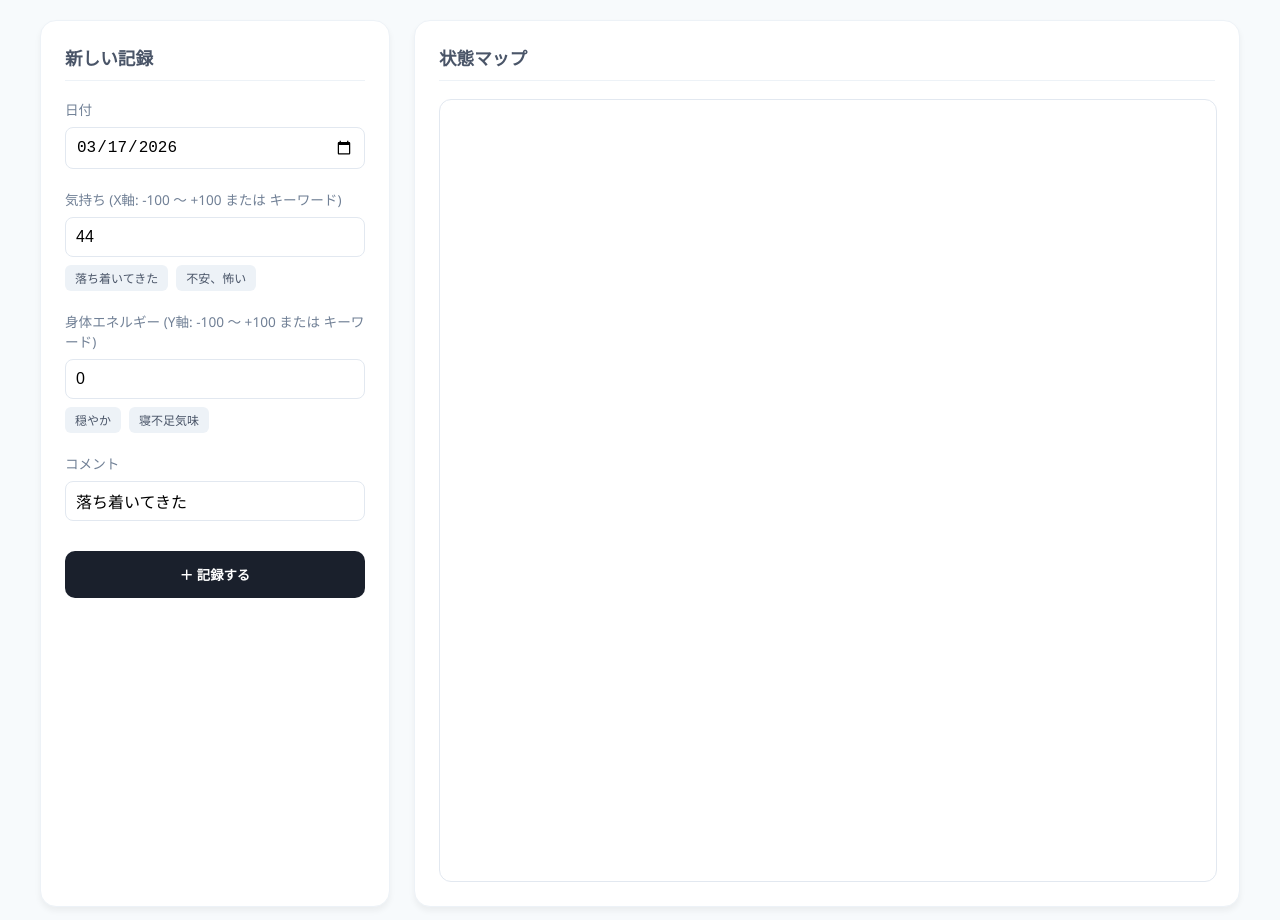
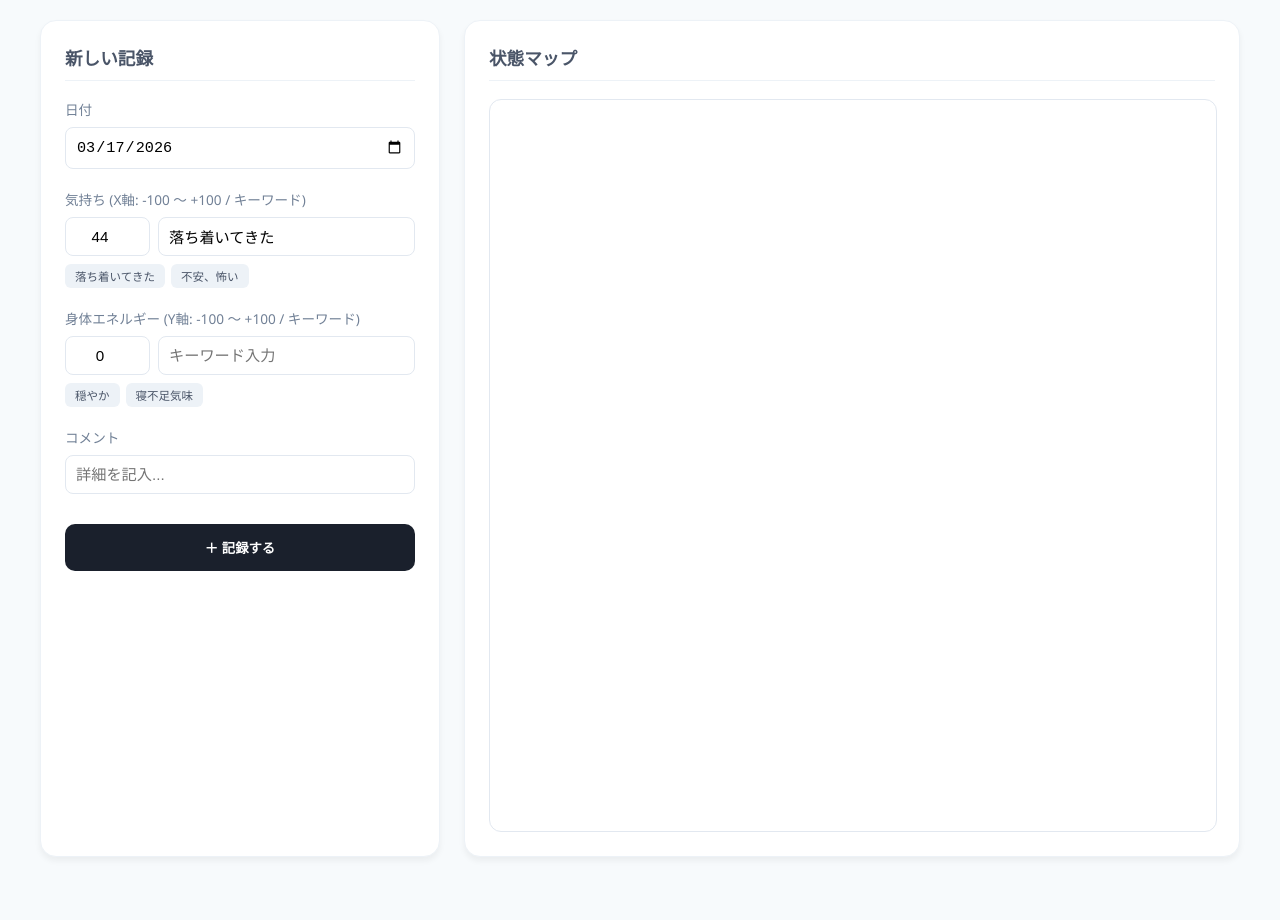
Before and after one commit to d3igurazu/emotion-log, a plain HTML site: page index.html in a window 1280 px wide. Both pictures are taken after a click on the element "落ち着いてきた". After the commit the page ends 877 px from the top, so only its background shows below. Drawn offline with Linux system fonts and the light colour scheme.

```diff
--- a/index.html
+++ b/index.html
@@ -7,17 +7,22 @@
   <style>
     :root { --primary-color: #1a202c; --bg-color: #f7fafc; --card-bg: #ffffff; }
     body { font-family: 'Segoe UI', Roboto, Helvetica, Arial, sans-serif; background-color: var(--bg-color); margin: 0; display: flex; justify-content: center; padding: 20px; }
-    .app-container { width: 100%; max-width: 1200px; display: grid; grid-template-columns: 350px 1fr; gap: 24px; }
+    .app-container { width: 100%; max-width: 1200px; display: grid; grid-template-columns: 400px 1fr; gap: 24px; }
 
     .card { background: var(--card-bg); border-radius: 16px; padding: 24px; box-shadow: 0 4px 6px rgba(0,0,0,0.05); border: 1px solid #edf2f7; }
     h3 { margin-top: 0; color: #4a5568; font-size: 1.1rem; border-bottom: 1px solid #edf2f7; padding-bottom: 10px; }
 
     .form-group { margin-bottom: 20px; }
     label { display: block; font-size: 0.85rem; color: #718096; margin-bottom: 8px; }
-    input { width: 100%; padding: 10px; border: 1px solid #e2e8f0; border-radius: 8px; box-sizing: border-box; font-size: 1rem; }
 
-    .tag-container { display: flex; flex-wrap: wrap; gap: 8px; margin-top: 8px; }
-    .tag { background: #edf2f7; color: #4a5568; padding: 4px 10px; border-radius: 6px; font-size: 0.75rem; cursor: pointer; transition: 0.2s; }
+    .input-row { display: flex; gap: 8px; }
+    .input-num { width: 85px !important; text-align: center; }
+    .input-text { flex: 1; }
+
+    input { padding: 10px; border: 1px solid #e2e8f0; border-radius: 8px; box-sizing: border-box; font-size: 0.95rem; }
+
+    .tag-container { display: flex; flex-wrap: wrap; gap: 6px; margin-top: 8px; }
+    .tag { background: #edf2f7; color: #4a5568; padding: 4px 10px; border-radius: 6px; font-size: 0.72rem; cursor: pointer; transition: 0.2s; }
     .tag:hover { background: #e2e8f0; }
 
     #map-container { background: white; border-radius: 12px; position: relative; width: 100%; aspect-ratio: 1/1; border: 1px solid #e2e8f0; }
@@ -34,30 +39,36 @@
     <h3>新しい記録</h3>
     <div class="form-group">
       <label>日付</label>
-      <input type="date" id="date">
+      <input type="date" id="date" style="width: 100%;">
     </div>
 
     <div class="form-group">
-      <label>気持ち (X軸: -100 ～ +100 または キーワード)</label>
-      <input type="text" id="xValue" value="0">
+      <label>気持ち (X軸: -100 ～ +100 / キーワード)</label>
+      <div class="input-row">
+        <input type="number" id="xValue" class="input-num" value="0" min="-100" max="100">
+        <input type="text" id="xKeyword" class="input-text" placeholder="キーワード入力">
+      </div>
       <div class="tag-container">
-        <span class="tag" onclick="setVal('xValue', 44, '落ち着いてきた')">落ち着いてきた</span>
-        <span class="tag" onclick="setVal('xValue', -28, '不安、怖い')">不安、怖い</span>
+        <span class="tag" onclick="setVal('x', 44, '落ち着いてきた')">落ち着いてきた</span>
+        <span class="tag" onclick="setVal('x', -28, '不安、怖い')">不安、怖い</span>
       </div>
     </div>
 
     <div class="form-group">
-      <label>身体エネルギー (Y軸: -100 ～ +100 または キーワード)</label>
-      <input type="text" id="yValue" value="0">
+      <label>身体エネルギー (Y軸: -100 ～ +100 / キーワード)</label>
+      <div class="input-row">
+        <input type="number" id="yValue" class="input-num" value="0" min="-100" max="100">
+        <input type="text" id="yKeyword" class="input-text" placeholder="キーワード入力">
+      </div>
       <div class="tag-container">
-        <span class="tag" onclick="setVal('yValue', 36, '穏やか')">穏やか</span>
-        <span class="tag" onclick="setVal('yValue', -11, '寝不足気味')">寝不足気味</span>
+        <span class="tag" onclick="setVal('y', 36, '穏やか')">穏やか</span>
+        <span class="tag" onclick="setVal('y', -11, '寝不足気味')">寝不足気味</span>
       </div>
     </div>
 
     <div class="form-group">
       <label>コメント</label>
-      <input type="text" id="comment" placeholder="詳細を記入...">
+      <input type="text" id="comment" placeholder="詳細を記入..." style="width: 100%;">
     </div>
     <button class="btn-save" onclick="saveData()">＋ 記録する</button>
   </div>
@@ -73,7 +84,9 @@
 <script>
   const canvas = document.getElementById('emotion-canvas');
   const ctx = canvas.getContext('2d');
-  let userEmail = "test@example.com";
+
+  // GAS側から動的にメールアドレスを受け取る設定
+  let userEmail = "<?= userEmail ?>";
 
   function init() {
     document.getElementById('date').value = new Date().toISOString().split('T')[0];
@@ -93,22 +106,18 @@
     const h = canvas.height;
     ctx.clearRect(0, 0, w, h);
 
-    // 十字線を黒の太字に
     ctx.strokeStyle = '#1a202c';
     ctx.lineWidth = 1.5;
     ctx.beginPath(); ctx.moveTo(0, h/2); ctx.lineTo(w, h/2); ctx.stroke();
     ctx.beginPath(); ctx.moveTo(w/2, 0); ctx.lineTo(w/2, h); ctx.stroke();
 
-    // 補助線
     ctx.strokeStyle = '#edf2f7';
     ctx.lineWidth = 1;
     ctx.strokeRect(w*0.1, h*0.1, w*0.8, h*0.8);
 
-    // 点をプロット
     points.forEach(p => {
       const xVal = parseFloat(p.xValue);
       const yVal = parseFloat(p.yValue);
-
       if (!isNaN(xVal) && !isNaN(yVal)) {
         const x = (xVal + 100) * (w / 200);
         const y = (100 - yVal) * (h / 200);
@@ -119,31 +128,29 @@
     });
   }
 
-  function setVal(id, val, comm) {
-    document.getElementById(id).value = val;
-    if(comm) document.getElementById('comment').value = comm;
+  function setVal(axis, val, kw) {
+    document.getElementById(axis + 'Value').value = val;
+    document.getElementById(axis + 'Keyword').value = kw;
   }
 
   function saveData() {
-    const xValRaw = document.getElementById('xValue').value;
-    const yValRaw = document.getElementById('yValue').value;
-
     const data = {
       action: 'addEntry',
       email: userEmail,
       date: document.getElementById('date').value,
       time: new Date().toLocaleTimeString('ja-JP', {hour: '2-digit', minute:'2-digit'}),
-      xValue: xValRaw,
-      xKeyword: isNaN(parseFloat(xValRaw)) ? xValRaw : '',
-      yValue: yValRaw,
-      yKeyword: isNaN(parseFloat(yValRaw)) ? yValRaw : '',
+      xValue: document.getElementById('xValue').value,
+      xKeyword: document.getElementById('xKeyword').value,
+      yValue: document.getElementById('yValue').value,
+      yKeyword: document.getElementById('yKeyword').value,
       comment: document.getElementById('comment').value
     };
 
     google.script.run.withSuccessHandler(() => {
-      // 入力リセット
       document.getElementById('xValue').value = 0;
+      document.getElementById('xKeyword').value = "";
       document.getElementById('yValue').value = 0;
+      document.getElementById('yKeyword').value = "";
       document.getElementById('comment').value = "";
       loadAndDraw();
     }).doPostProxy(data);
@@ -151,7 +158,7 @@
 
   function loadAndDraw() {
     google.script.run.withSuccessHandler(res => {
-      if(res.success) drawMap(res.entries || []);
+      if(res && res.success) drawMap(res.entries || []);
     }).doPostProxy({ action: 'getEntries', email: userEmail });
   }
 
```
Also changed, not shown: 1 other file.
